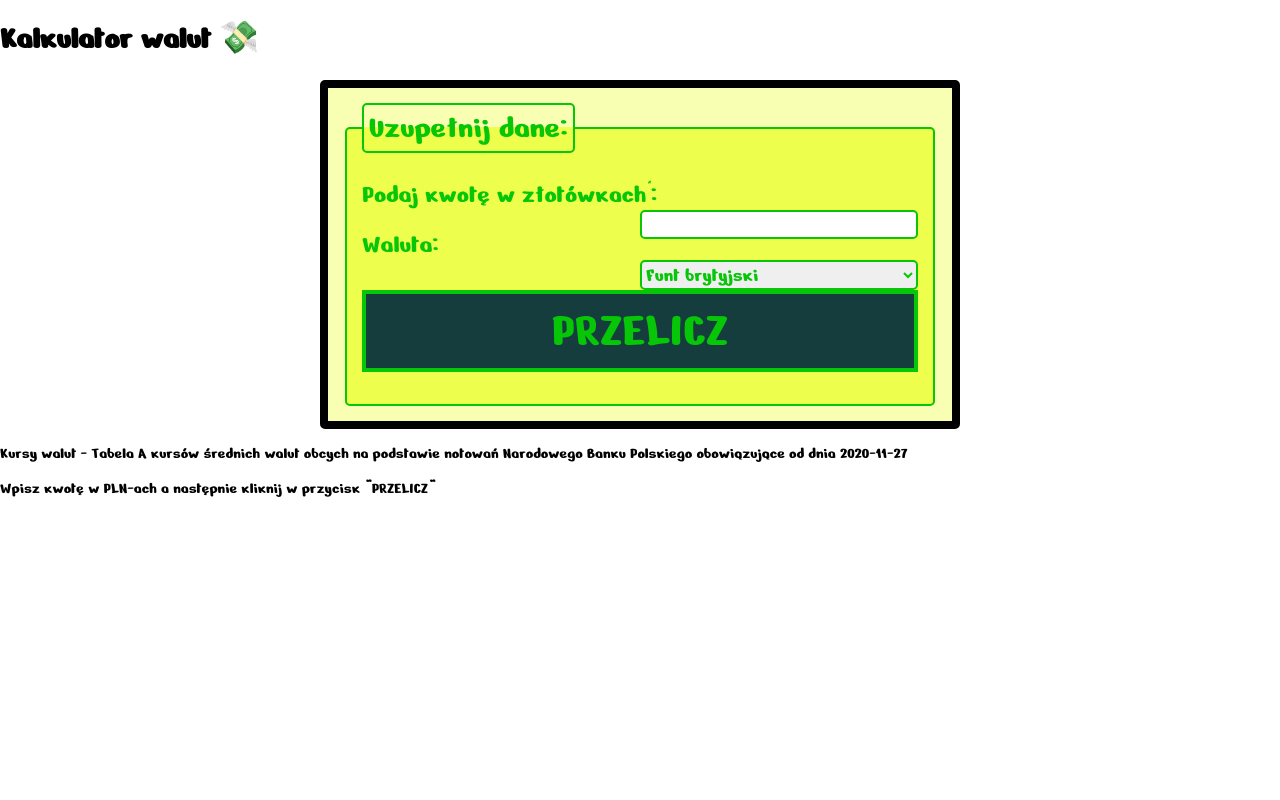
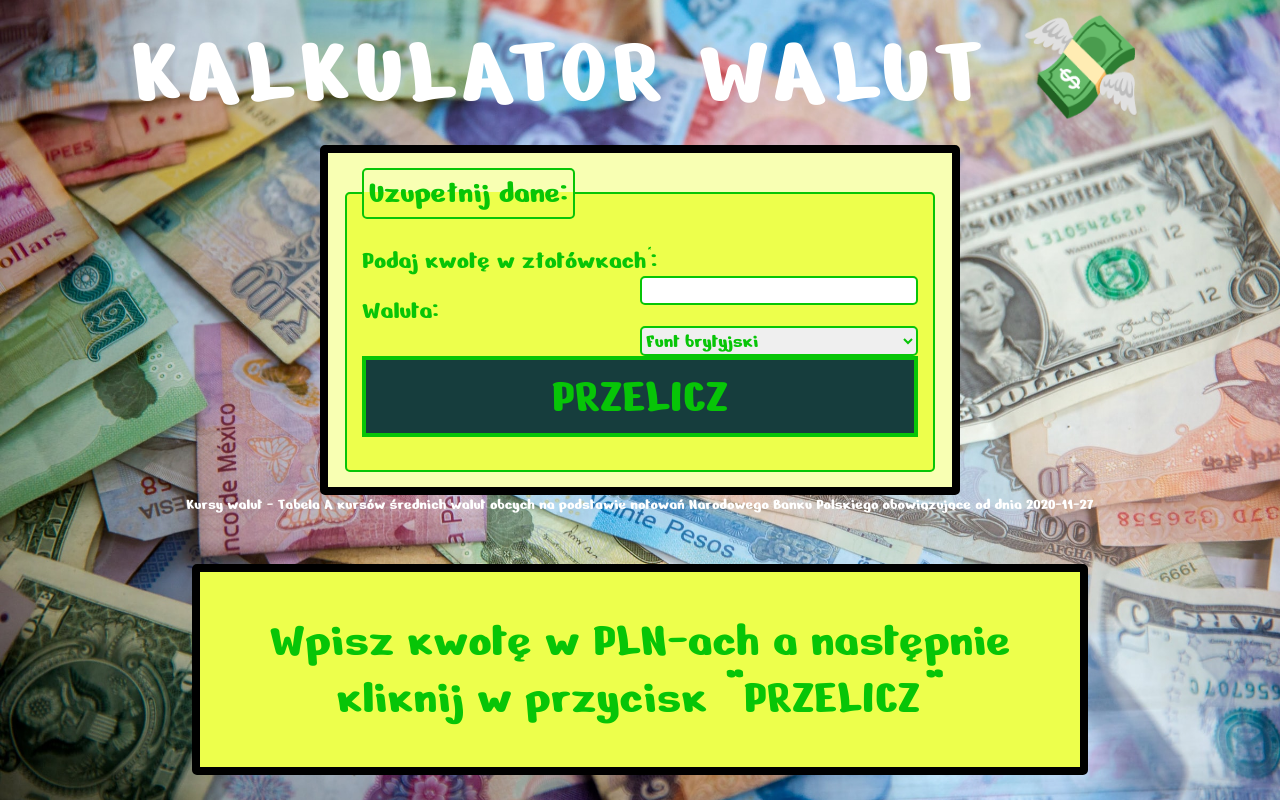
Before and after one commit to sebastianjuszczynski/currency-converter-react, a React (Create React App) app: page / in a window 1280 px wide. Built offline with nearby package versions, Linux system fonts and the light colour scheme.

Commit message:
added Container component

```diff
--- a/src/App.js
+++ b/src/App.js
@@ -1,21 +1,18 @@
 import React from 'react';
 import Form from "./Form";
+import Result from "./Result";
+import Container from "./Container";
 
 
 
 
 function App() {
   return (
-    <main className="container">
+    <Container>
       <h1 className="header">Kalkulator walut 💸</h1>
       <Form />
-      <p className="result__info">Kursy walut - Tabela A kursów średnich walut obcych na podstawie notowań
-        Narodowego Banku Polskiego obowiązujące od dnia 2020-11-27</p>
-
-      <p className="result__paragraph">
-        Wpisz kwotę w PLN-ach a następnie kliknij w przycisk "PRZELICZ"
-    </p>
-    </main>
+      <Result />
+    </Container>
   );
 }
 
--- /dev/null
+++ b/src/Container/index.js
@@ -0,0 +1,14 @@
+import React from "react";
+import "./style.css";
+import Form from "../Form";
+import Result from "../Result";
+
+const Container = () => (
+    <main className="container">
+      <h1 className="header">Kalkulator walut 💸</h1>
+      <Form />
+      <Result />
+    </main>
+);
+
+export default Container;
--- /dev/null
+++ b/src/Container/style.css
@@ -0,0 +1,33 @@
+.container {
+    height: 100vh;
+    width: 100%;
+    background-image: url("money.jpg");
+    background-position: center;
+    background-size: cover;
+    background-repeat: no-repeat;
+    background-origin: border-box;
+    overflow: hidden;
+    position: relative;
+}
+
+.container::after {
+    content: "";
+    position: absolute;
+    top: 0;
+    right: 0;
+    bottom: 0;
+    left: 0;
+    background-color: rgba(0, 0, 0, 0.5);
+    z-index: -1;
+}
+
+.header {
+    text-transform: uppercase;
+    letter-spacing: 5px;
+    color: white;
+    font-size: 100px;
+    margin: 0;
+    padding: 15px;
+    text-align: center;
+    font-weight: normal;
+}
```
